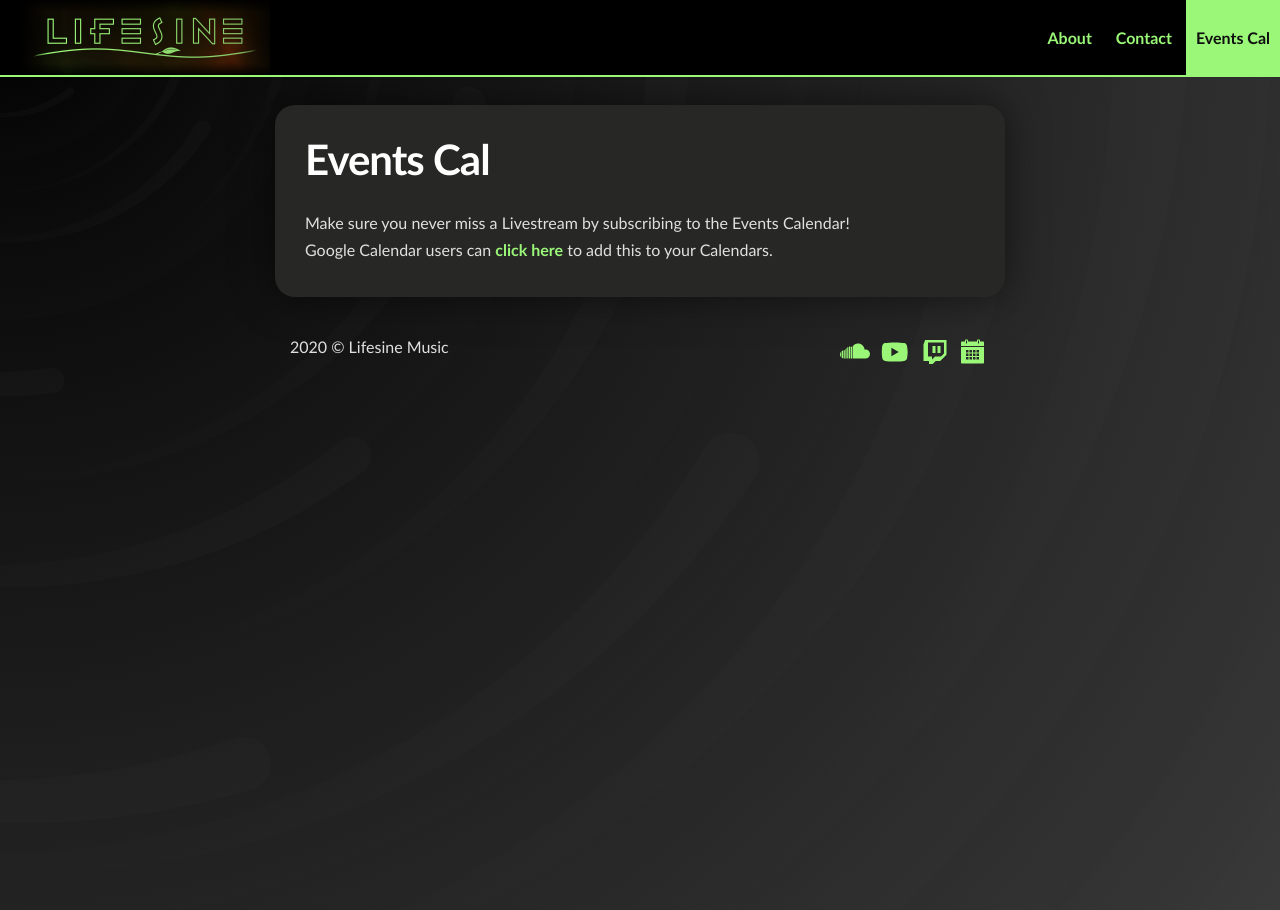
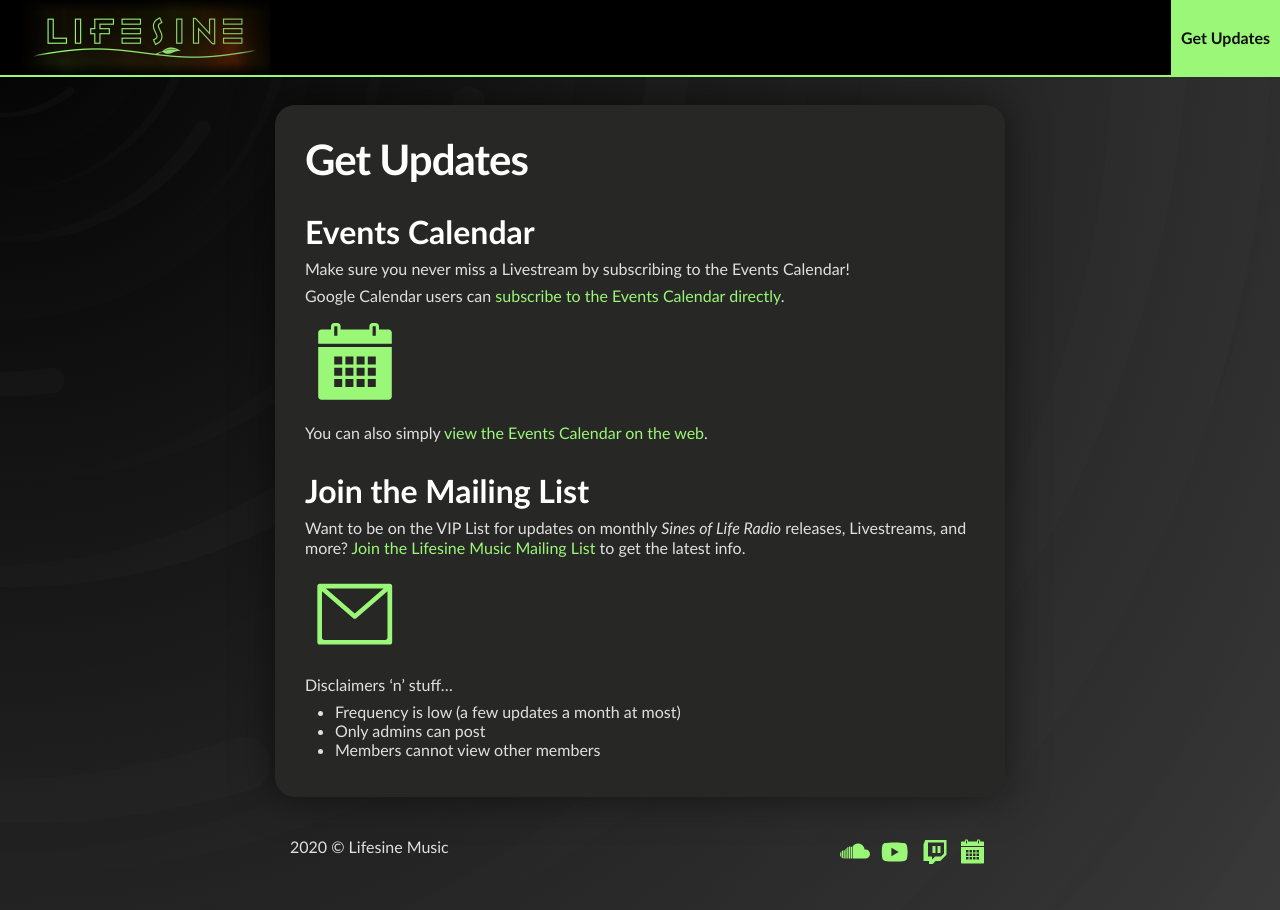
Before and after one commit to Lifesine/lifesine.github.io, a Jekyll site: the page built from events-cal.md, in a window 1280 px wide. Built offline with Jekyll 4.4.1, drawn with Linux system fonts in a browser that asks for light colours.

Commit message:
updates to Updates Page

```diff
--- a/_sass/_base.scss
+++ b/_sass/_base.scss
@@ -195,3 +195,7 @@
             -ms-overflow-style: -ms-autohiding-scrollbar;
   }
 }
+
+svg {
+  fill: $theme-color;
+}
--- a/events-cal.md
+++ b/events-cal.md
@@ -1,11 +1,40 @@
 ---
-title: Events Cal
+title: Get Updates
 layout: page
 ---
 
+## Events Calendar
+
 Make sure you never miss a Livestream by subscribing to the Events Calendar!
 
-Google Calendar users can <a rel="click here" target="_blank" href="http://events.lifesinemusic.com">**click here**</a> to add this to your Calendars.
+Google Calendar users can <a rel="click here" target="_blank" href="http://events.lifesinemusic.com">subscribe to the Events Calendar directly</a>.
+
+<a target="_blank" rel="me" href="http://events.lifesinemusic.com">
+    <svg style="padding:10px" role="img" viewBox="0 0 50 50" height="100px" width="100px" xmln	="http://www.w3.org/2000/svg"><title>Event Calendar</title>
+        <path xmlns="http://www.w3.org/2000/svg" d="M 12 0 C 10.90625 0 10 0.90625 10 2 L 10 4 L 4 4 C 2.839844 4 2 4.839844 2 6 L 2 13 L 48 13 L 48 6 C 48 4.839844 47.160156 4 46 4 L 40 4 L 40 2 C 40 0.90625 39.09375 0 38 0 L 36 0 C 34.90625 0 34 0.90625 34 2 L 34 4 L 16 4 L 16 2 C 16 0.90625 15.09375 0 14 0 Z M 12 2 L 14 2 L 14 8 L 12 8 Z M 36 2 L 38 2 L 38 8 L 36 8 Z M 2 15 L 2 46 C 2 47.160156 2.839844 48 4 48 L 46 48 C 47.160156 48 48 47.160156 48 46 L 48 15 Z M 12 21 L 17 21 L 17 26 L 12 26 Z M 19 21 L 24 21 L 24 26 L 19 26 Z M 26 21 L 31 21 L 31 26 L 26 26 Z M 33 21 L 38 21 L 38 26 L 33 26 Z M 12 28 L 17 28 L 17 33 L 12 33 Z M 19 28 L 24 28 L 24 33 L 19 33 Z M 26 28 L 31 28 L 31 33 L 26 33 Z M 33 28 L 38 28 L 38 33 L 33 33 Z M 12 35 L 17 35 L 17 40 L 12 40 Z M 19 35 L 24 35 L 24 40 L 19 40 Z M 26 35 L 31 35 L 31 40 L 26 40 Z M 33 35 L 38 35 L 38 40 L 33 40 Z"/>
+</a>
+
+
+You can also simply [view the Events Calendar on the web](http://calendar.lifesinemusic.com).
+
+## Join the Mailing List
+
+Want to be on the VIP List for updates on monthly _Sines of Life Radio_ releases, Livestreams, and more? <a rel="mail" href="http://vip.lifesinemusic.com">Join the Lifesine Music Mailing List</a> to get the latest info.
+
+<a target="_blank" rel="me" href="http://vip.lifesinemusic.com">
+    <svg style="padding:10px" role="img" viewBox="0 0 20 20" height="100px" width="100px" xmln	="http://www.w3.org/2000/svg"><title>Mailing List</title>
+        <path d="M19.291,3.026c0.002-0.15-0.053-0.301-0.167-0.415c-0.122-0.122-0.286-0.172-0.444-0.161H1.196
+		c-0.16-0.011-0.322,0.039-0.444,0.161C0.637,2.725,0.583,2.875,0.585,3.026c0,0.003-0.002,0.006-0.002,0.009v14.032
+		c0,0.322,0.262,0.584,0.585,0.584h17.54c0.322,0,0.584-0.262,0.584-0.584V3.035C19.292,3.032,19.291,3.029,19.291,3.026z
+		 M17.147,3.619l-7.21,6.251L2.728,3.619H17.147z M18.122,15.896c0,0.323-0.261,0.584-0.584,0.584H2.337
+		c-0.323,0-0.585-0.261-0.585-0.584V4.292l7.732,6.704c0.013,0.017,0.019,0.035,0.034,0.052c0.115,0.114,0.268,0.169,0.419,0.166
+		c0.151,0.003,0.304-0.052,0.419-0.166c0.015-0.017,0.021-0.035,0.034-0.052l7.731-6.704V15.896z"></path>
+</a>
+
+Disclaimers 'n' stuff...
+* Frequency is low (a few updates a month at most)
+* Only admins can post
+* Members cannot view other members
 
 
 
```
Also changed, not shown: about.md (+1 -0 lines), contact.md (+1 -0 lines), 12 other files.
